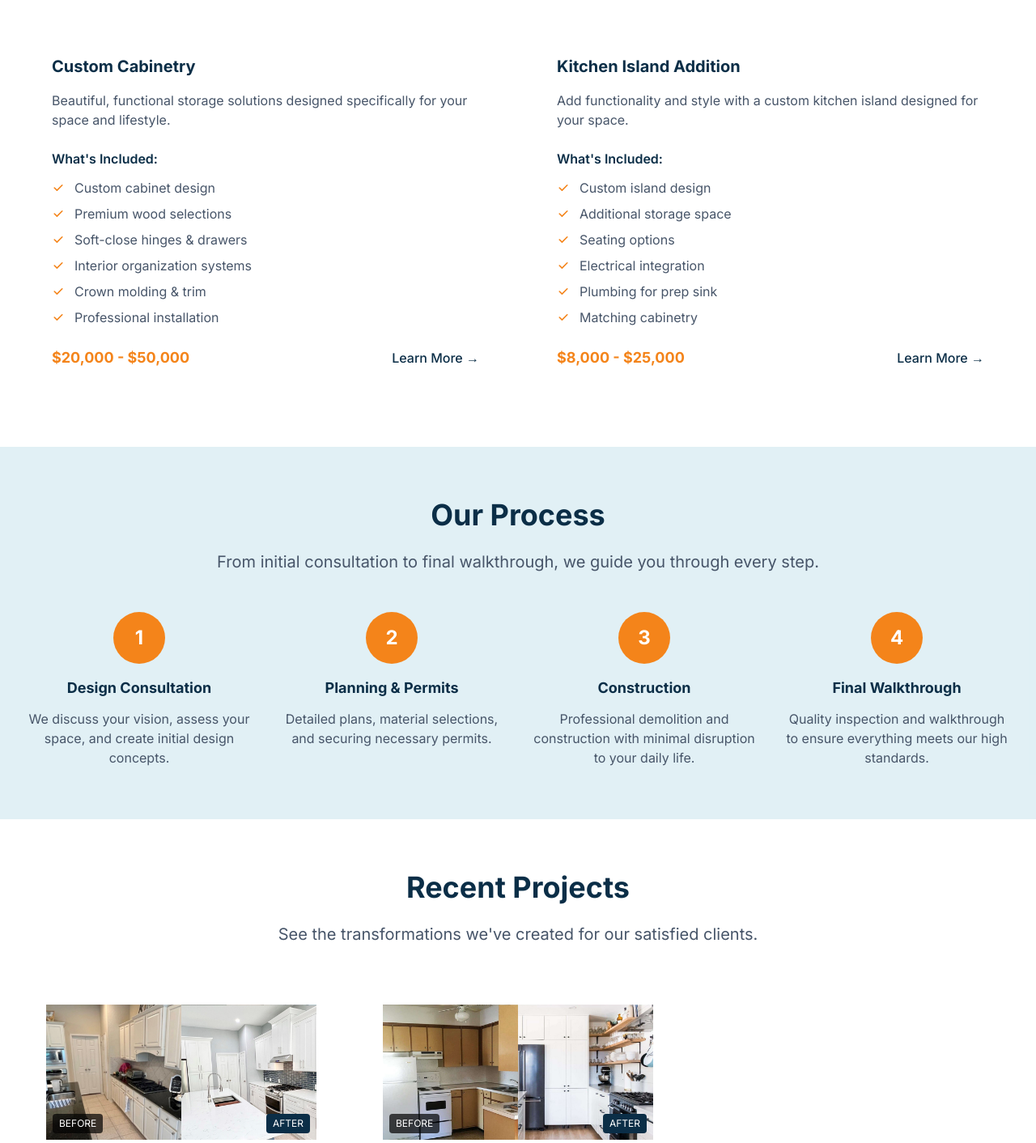
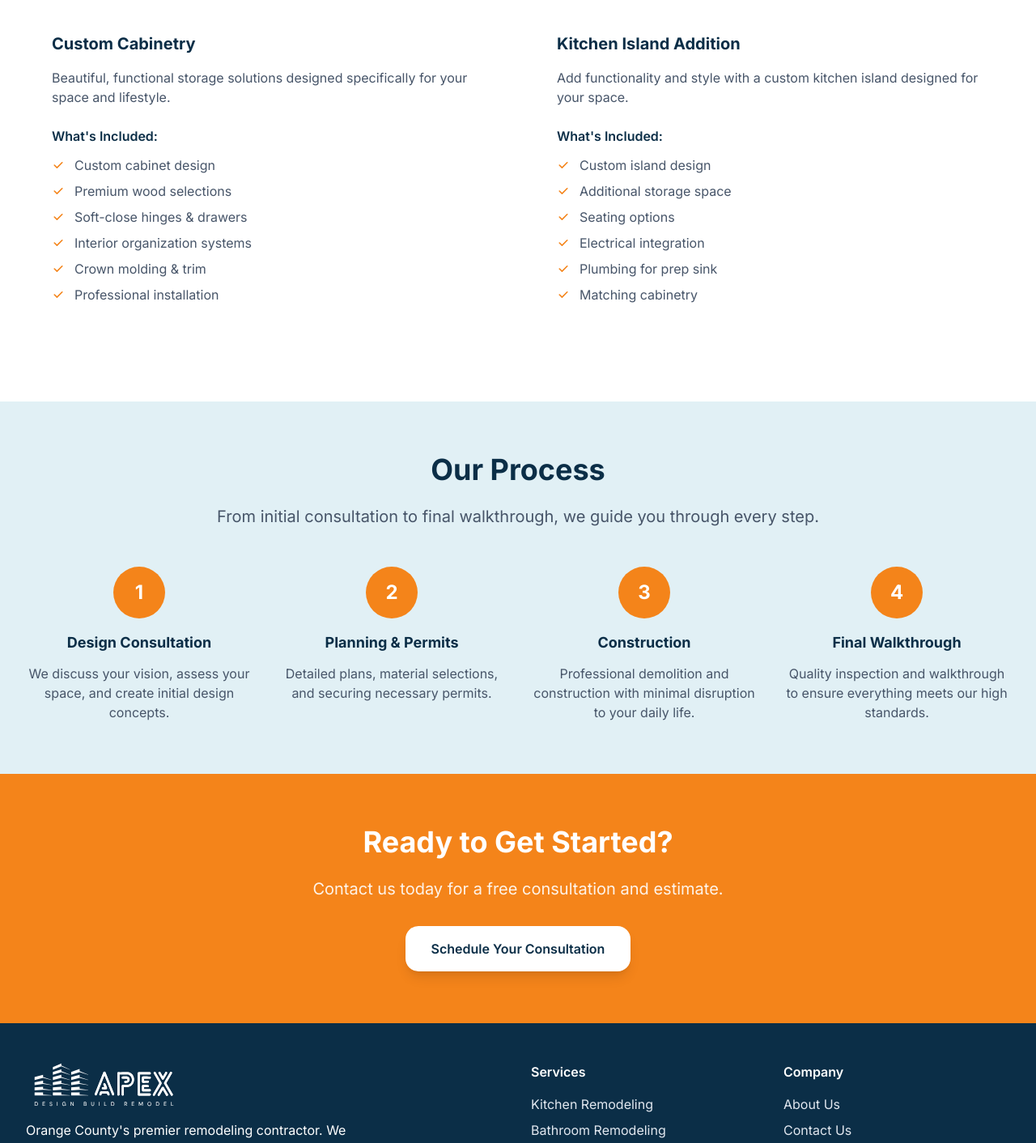
Before and after one commit to EmanuelRad169/apex-design, a Next.js app: page /services/kitchen in a window 1280 px wide. Shown: the part 1330-2742 px from the top of the page at 81% size. Built offline with nearby package versions, Linux system fonts and the light colour scheme.

Commit message:
Update components and add new images

```diff
--- a/app/about/page.tsx
+++ b/app/about/page.tsx
@@ -66,7 +66,7 @@ export default function AboutPage() {
             >
               <div className="relative rounded-2xl overflow-hidden shadow-xl aspect-[4/3] bg-gray-200">
                 <Image
-                  src="https://images.unsplash.com/photo-1581094794329-c8112a89af12?ixlib=rb-4.0.3&auto=format&fit=crop&w=1200&h=900&q=80"
+                  src="/images/about.jpg"
                   alt="Professional construction team working together on a remodeling project"
                   fill
                   className="object-cover"
--- a/components/BeforeAfterGallery.tsx
+++ b/components/BeforeAfterGallery.tsx
@@ -87,7 +87,7 @@ export default function BeforeAfterGallery() {
                     : 'text-gray-600 hover:text-gray-900'
                 }`}
               >
-                After
+                Now
               </button>
               <button
                 onClick={() => setShowBefore(true)}
@@ -119,7 +119,7 @@ export default function BeforeAfterGallery() {
                   }}
                 />
                 <div className="absolute bottom-6 left-6 bg-white/95 backdrop-blur-sm rounded-2xl px-6 py-3 shadow-lg">
-                  <p className="font-bold text-neutral-900">After</p>
+                  <p className="font-bold text-neutral-900">Now</p>
                 </div>
               </div>
 
--- a/components/Footer.tsx
+++ b/components/Footer.tsx
@@ -27,12 +27,12 @@ export default function Footer() {
             <div className="space-y-2">
               <p className="text-neutral-200">
                 <span className="font-medium text-white">Phone:</span>{' '}
-                <Link href="tel:9494320359" className="hover:text-accent transition-colors">
-                  (949) 432-0359
+                <Link href="tel:8888882774" className="hover:text-accent transition-colors">
+                  (888) 888-2774
                 </Link>
               </p>
               <p className="text-neutral-200">
-                <span className="font-medium text-white">License:</span> #987654
+                <span className="font-medium text-white">License:</span> #1128138
               </p>
             </div>
           </div>
--- a/components/LeadFormSection.tsx
+++ b/components/LeadFormSection.tsx
@@ -283,7 +283,6 @@ export default function LeadFormSection() {
               <div>
                 <label htmlFor="zipCode" className="block text-sm font-semibold text-neutral-900 mb-2">
                   ZIP Code <span className="text-red-500">*</span>
-                  <span className="text-gray-500 font-normal text-xs ml-2">(Orange County only)</span>
                 </label>
                 <input
                   type="text"
@@ -400,11 +399,11 @@ export default function LeadFormSection() {
         >
           <p className="text-gray-600">
             Prefer to talk? Call us at{' '}
-            <a href="tel:9494320359" className="text-primary hover:underline font-semibold">
-              (949) 432-0359
+            <a href="tel:8888882774" className="text-primary hover:underline font-semibold">
+              (888) 888-2774
             </a>
           </p>
-          <p className="text-sm text-gray-500 mt-2">Mon-Sat, 9am-6pm</p>
+          <p className="text-sm text-gray-500 mt-2">Mon-Fri, 9am-5pm</p>
         </motion.div>
       </div>
     </section>
--- a/components/ServicePageTemplate.tsx
+++ b/components/ServicePageTemplate.tsx
@@ -52,7 +52,7 @@ export default function ServicePageTemplate({
               <h1 className="text-3xl sm:text-4xl md:text-5xl lg:text-6xl font-bold text-primary mb-4 sm:mb-6">
                 {title}
               </h1>
-              <p className="text-lg sm:text-xl text-accent font-semibold mb-3 sm:mb-4">{subtitle}</p>
+              <p className="text-2xl sm:text-2xl text-accent font-bold mb-3 sm:mb-4">{subtitle}</p>
               <p className="text-base sm:text-lg text-neutral-600 leading-relaxed mb-6 sm:mb-8">{description}</p>
 
               <div className="flex flex-col sm:flex-row gap-3 sm:gap-4">
@@ -63,10 +63,10 @@ export default function ServicePageTemplate({
                   Get Free Estimate
                 </Link>
                 <Link
-                  href="tel:9494320359"
+                  href="tel:8888882774"
                   className="border border-primary text-primary hover:bg-primary hover:text-white font-semibold px-6 sm:px-8 py-3 sm:py-4 rounded-xl transition-all duration-300 text-center"
                 >
-                  Call (949) 432-0359
+                  Call (888) 888-2774
                 </Link>
               </div>
             </motion.div>
@@ -137,15 +137,6 @@ export default function ServicePageTemplate({
                   </ul>
                 </div>
 
-                <div className="flex items-center justify-between">
-                  <span className="text-lg font-bold text-accent">{service.priceRange}</span>
-                  <Link
-                    href="/contact"
-                    className="text-primary hover:text-accent font-medium transition-colors"
-                  >
-                    Learn More →
-                  </Link>
-                </div>
               </motion.div>
             ))}
           </div>
@@ -189,72 +180,6 @@ export default function ServicePageTemplate({
         </div>
       </section>
 
-      {/* Gallery Section */}
-      <section className="py-16 px-4 sm:px-6 lg:px-8 bg-white">
-        <div className="max-w-7xl mx-auto">
-          <motion.div
-            initial={{ opacity: 0, y: 20 }}
-            animate={{ opacity: 1, y: 0 }}
-            transition={{ duration: 0.6 }}
-            className="text-center mb-12"
-          >
-            <h2 className="text-3xl md:text-4xl font-bold text-primary mb-6">
-              Recent Projects
-            </h2>
-            <p className="text-xl text-neutral-600 max-w-3xl mx-auto">
-              See the transformations we've created for our satisfied clients.
-            </p>
-          </motion.div>
-
-          <div className="grid grid-cols-1 md:grid-cols-2 lg:grid-cols-3 gap-8">
-            {gallery.map((project, index) => (
-              <motion.div
-                key={project.title}
-                initial={{ opacity: 0, y: 20 }}
-                animate={{ opacity: 1, y: 0 }}
-                transition={{ duration: 0.6, delay: 0.1 + index * 0.1 }}
-                className="text-center p-6 rounded-2xl bg-white border border-transparent hover:border-primary/20 transition-all duration-300 cursor-pointer"
-              >
-                <div className="grid grid-cols-2">
-                  <div className="relative aspect-square bg-gray-200">
-                    <Image
-                      src={project.before}
-                      alt={`${project.title} - Before`}
-                      fill
-                      className="object-cover"
-                      onError={(e) => {
-                        e.currentTarget.style.display = 'none';
-                      }}
-                    />
-                    <div className="absolute bottom-2 left-2 bg-black/70 text-white text-xs px-2 py-1 rounded">
-                      BEFORE
-                    </div>
-                  </div>
-                  <div className="relative aspect-square bg-gray-200">
-                    <Image
-                      src={project.after}
-                      alt={`${project.title} - After`}
-                      fill
-                      className="object-cover"
-                      onError={(e) => {
-                        e.currentTarget.style.display = 'none';
-                      }}
-                    />
-                    <div className="absolute bottom-2 right-2 bg-primary text-white text-xs px-2 py-1 rounded">
-                      AFTER
-                    </div>
-                  </div>
-                </div>
-                <div className="p-6">
-                  <h3 className="font-bold text-primary mb-2">{project.title}</h3>
-                  <p className="text-2xl text-accent font-semibold">{project.budget}</p>
-                </div>
-              </motion.div>
-            ))}
-          </div>
-        </div>
-      </section>
-
       {/* CTA Section */}
       <section className="py-16 px-4 sm:px-6 lg:px-8 bg-accent">
         <div className="max-w-4xl mx-auto text-center">
@@ -270,7 +195,7 @@ export default function ServicePageTemplate({
               Contact us today for a free consultation and estimate.
             </p>
             <Link
-              href="contact"
+              href="/contact"
               className="inline-block bg-white hover:bg-gray-50 text-primary font-semibold px-8 py-4 rounded-2xl shadow-lg transition-all duration-300"
             >
               Schedule Your Consultation
--- a/components/TestimonialSection.tsx
+++ b/components/TestimonialSection.tsx
@@ -6,7 +6,7 @@ import { motion, AnimatePresence } from 'framer-motion';
 const testimonials = [
   {
     id: 1,
-    name: 'Sarah & Mike Thompson',
+    name: 'ST',
     location: 'Irvine, CA',
     project: 'Full Kitchen Remodel',
     rating: 5,
@@ -15,7 +15,7 @@ const testimonials = [
   },
   {
     id: 2,
-    name: 'Jennifer Martinez',
+    name: 'JM',
     location: 'Tustin, CA',
     project: 'Bathroom Renovation',
     rating: 5,
@@ -24,7 +24,7 @@ const testimonials = [
   },
   {
     id: 3,
-    name: 'David & Lisa Chen',
+    name: 'DC',
     location: 'Newport Beach, CA',
     project: 'Kitchen & Bath Combo',
     rating: 5,
@@ -33,7 +33,7 @@ const testimonials = [
   },
   {
     id: 4,
-    name: 'Robert Williams',
+    name: 'RW',
     location: 'Costa Mesa, CA',
     project: 'Walk-In Shower',
     rating: 5,
```
Also changed, not shown: app/contact/page.tsx (+7 -8 lines), components/HeroSectionNew.tsx (+12 -22 lines), components/ServicesGrid.tsx (+7 -7 lines), public/images/hero.jpg (renamed from public/images/images.squarespace-cdn.webp), 1 other file (tests, documents, lock files or other folders).
